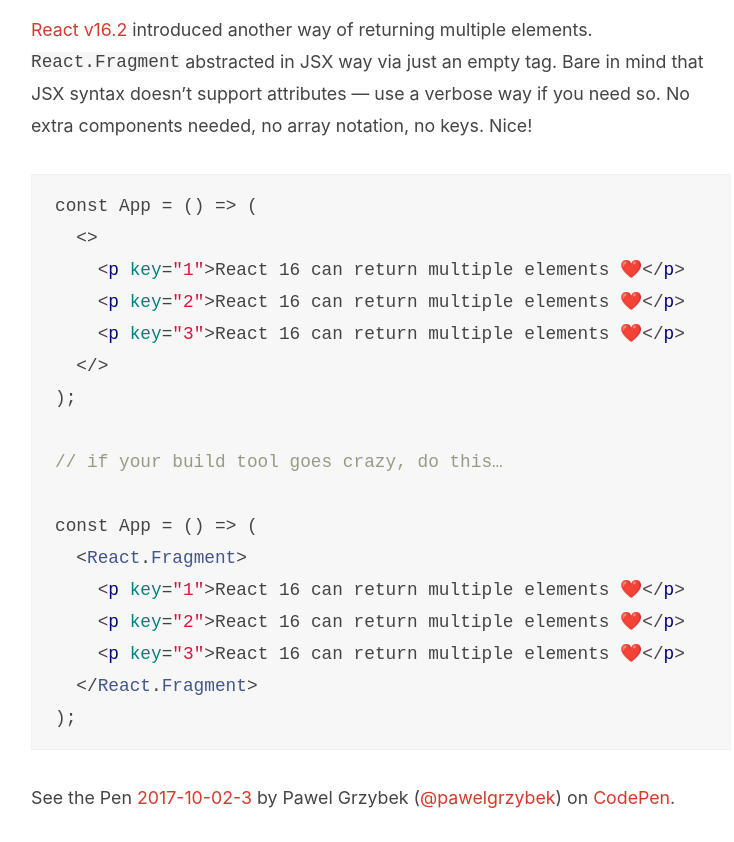
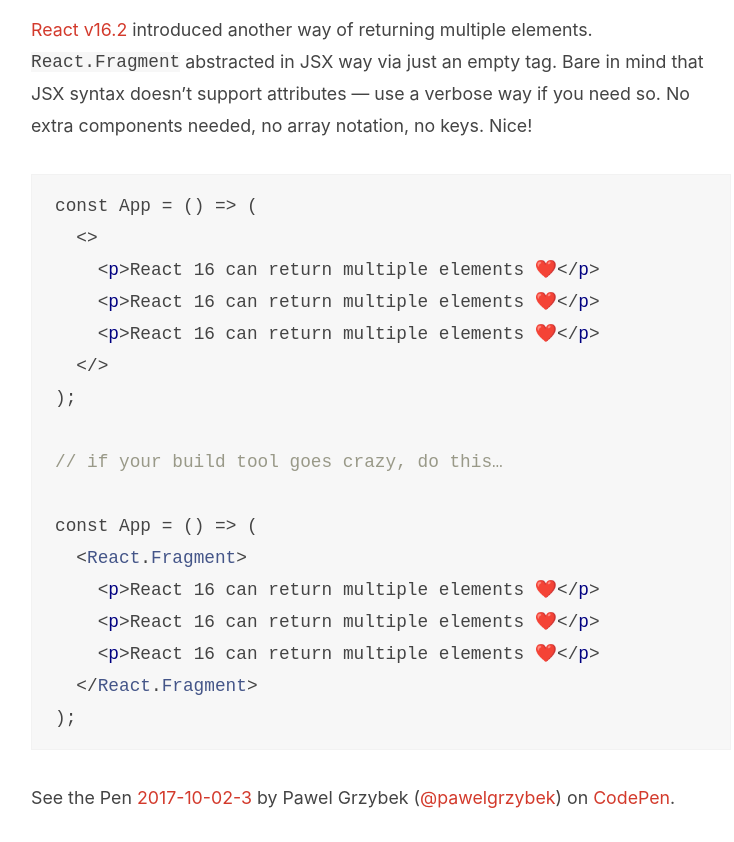
Before and after one commit to kimruddock/pawelgrzybek.github.io, a Jekyll site: the page built from _posts/2017-10-02-return-multiple-elements-from-a-component-with-react-16.md, in a window 1280 px wide and 900 px high, scrolled down 2098 px, cut to the strip 0-842 px from the top of the window. Shown: the whole strip, without its empty margins (259-993 px from the left). Built offline with Jekyll 4.4.1, drawn with Linux system fonts in a browser that asks for light colours; comment, search, counter and statistics services are not loaded; some of the changed lines change nothing that is shown.

Commit message:
remove confusing keys

````diff
--- a/_posts/2017-10-02-return-multiple-elements-from-a-component-with-react-16.md
+++ b/_posts/2017-10-02-return-multiple-elements-from-a-component-with-react-16.md
@@ -51,9 +51,9 @@
 ```jsx
 const App = () => (
   <>
-    <p key="1">React 16 can return multiple elements ❤️</p>
-    <p key="2">React 16 can return multiple elements ❤️</p>
-    <p key="3">React 16 can return multiple elements ❤️</p>
+    <p>React 16 can return multiple elements ❤️</p>
+    <p>React 16 can return multiple elements ❤️</p>
+    <p>React 16 can return multiple elements ❤️</p>
   </>
 );
 
@@ -61,9 +61,9 @@
 
 const App = () => (
   <React.Fragment>
-    <p key="1">React 16 can return multiple elements ❤️</p>
-    <p key="2">React 16 can return multiple elements ❤️</p>
-    <p key="3">React 16 can return multiple elements ❤️</p>
+    <p>React 16 can return multiple elements ❤️</p>
+    <p>React 16 can return multiple elements ❤️</p>
+    <p>React 16 can return multiple elements ❤️</p>
   </React.Fragment>
 );
 ```
````
